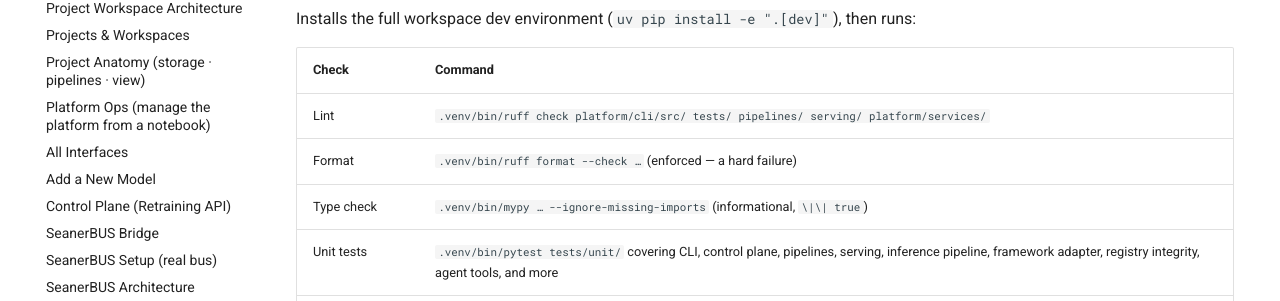
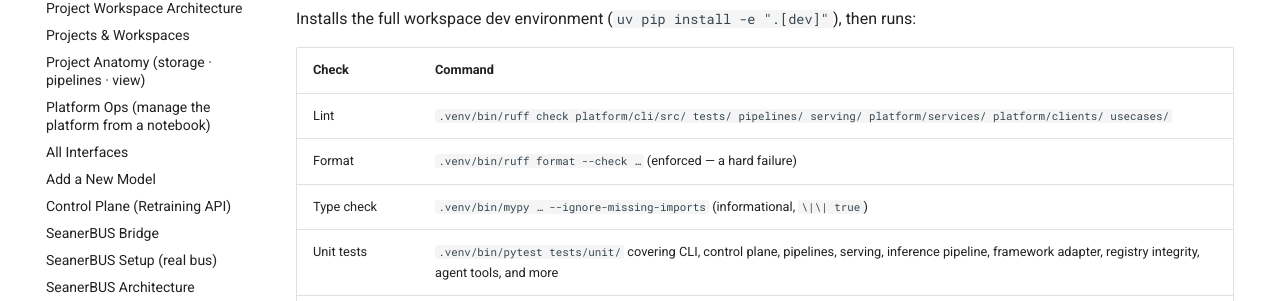
Before and after one commit to MSKazemi/ExaMLOps, an MkDocs documentation site: the page built from docs/guides/cicd.md, in a window 1280 px wide and 900 px high, scrolled down 2971 px. Shown: the part 151-452 px from the top of the window. Built offline with MkDocs 1.6.1 and Material for MkDocs 9.7.7, drawn with Linux system fonts in a browser that asks for light colours.

Commit message:
chore(ci): extend the ruff gate to platform/clients/ and usecases/
Both are first-party, shipped code — usecases/ is a product tier in its own right
(ADR 0094) — yet neither sat inside any lint scope, so nothing stopped them rotting.
Widening the scope surfaced 8 real errors, all fixed here: UP035 (deprecated typing
imports) in platform/clients/seanerbus_client.py, and 7 x E402 in the use-case pack's
model configs.

The E402s are intentional — the packs bootstrap sys.path for the EXAMLOPS_MODELZOO_DIR
checkout before importing it, exactly as pipelines/ already does — so they are recorded
as a narrow usecases/**/model_configs/*.py per-file-ignore with the reason inline,
never a blanket ignore.

The scope is defined in five places that must agree, all updated together: make lint,
make lint-fix, make ci-examlops, make preflight (steps 2/7 and 3/7), .gitlab-ci.yml
test:examlops, and .github/workflows/ci.yml. A disagreement here is how a change passes
locally and fails in CI.

Verified: make lint exits 0 on the widened scope; ruff format --check (a hard CI
failure) passes on all 720 files; 2015 unit tests pass, 1 skipped.

```diff
--- a/.gitlab-ci.yml
+++ b/.gitlab-ci.yml
@@ -292,8 +292,8 @@ test:examlops:
     - uv venv --clear .venv   # --clear: runners reuse build dirs; a leftover .venv otherwise fails
     - uv pip install -e ".[dev]"
   script:
-    - .venv/bin/ruff check platform/cli/src/ tests/ pipelines/ serving/ platform/services/
-    - .venv/bin/ruff format --check platform/cli/src/ tests/ pipelines/ serving/ platform/services/
+    - .venv/bin/ruff check platform/cli/src/ tests/ pipelines/ serving/ platform/services/ platform/clients/ usecases/
+    - .venv/bin/ruff format --check platform/cli/src/ tests/ pipelines/ serving/ platform/services/ platform/clients/ usecases/
     - .venv/bin/mypy pipelines/ serving/ platform/services/ --ignore-missing-imports || true
     - .venv/bin/pytest tests/unit/ -v --tb=short
         --junit-xml=reports/examlops-unit.xml
--- a/docs/guides/cicd.md
+++ b/docs/guides/cicd.md
@@ -112,7 +112,7 @@ Installs the full workspace dev environment (`uv pip install -e ".[dev]"`), then
 
 | Check | Command |
 |---|---|
-| Lint | `.venv/bin/ruff check platform/cli/src/ tests/ pipelines/ serving/ platform/services/` |
+| Lint | `.venv/bin/ruff check platform/cli/src/ tests/ pipelines/ serving/ platform/services/ platform/clients/ usecases/` |
 | Format | `.venv/bin/ruff format --check …` (enforced — a hard failure) |
 | Type check | `.venv/bin/mypy … --ignore-missing-imports` (informational, `\|\| true`) |
 | Unit tests | `.venv/bin/pytest tests/unit/` covering CLI, control plane, pipelines, serving, inference pipeline, framework adapter, registry integrity, agent tools, and more |
--- a/pyproject.toml
+++ b/pyproject.toml
@@ -113,6 +113,9 @@ ignore = ["E501"]
 "**/tests/**/*.py" = ["E402"]
 # sys.path injection for registry_loader — intentional before third-party imports
 "serving/ray_serving/app.py" = ["E402"]
+# use-case packs bootstrap sys.path for the modelzoo checkout (EXAMLOPS_MODELZOO_DIR)
+# before importing it — same intentional pattern as pipelines/, ADR 0094
+"usecases/**/model_configs/*.py" = ["E402"]
 
 [tool.mypy]
 python_version = "3.12"
```
Also changed, not shown: CHANGELOG.md (+15 -0 lines), 8 other files.
